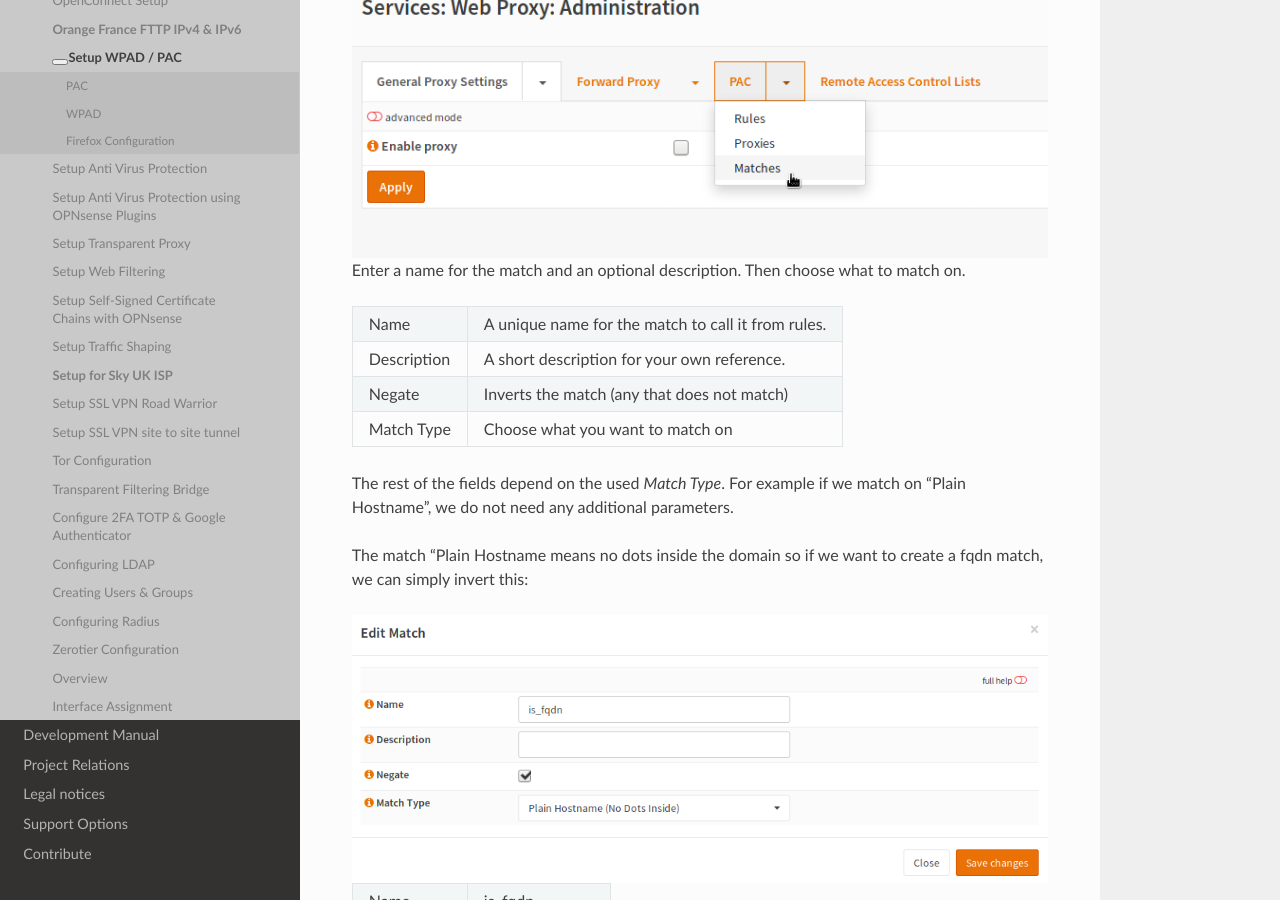
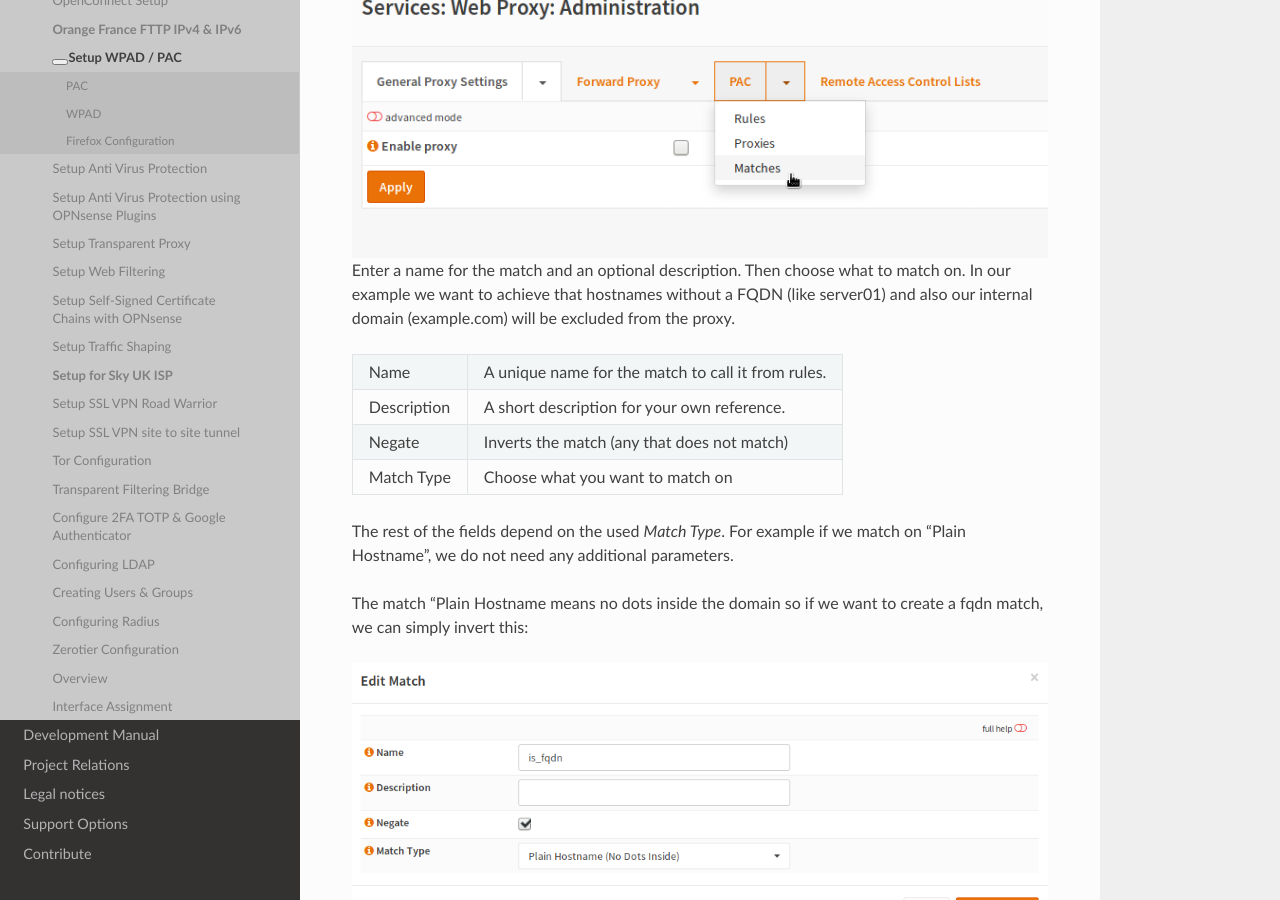
Before and after one commit to opnsense/docs, a Sphinx documentation site: the page built from source/manual/how-tos/pac.rst, in a window 1280 px wide and 900 px high, scrolled down 932 px. Built offline with Sphinx 7.4.7 and the Read the Docs theme 2.0.0, drawn with Linux system fonts in a browser that asks for light colours; nearby versions of some CDN libraries; some web fonts are replaced; library files that are not in the unit come from our copies.

Commit message:
Update to wpad (#43)

```diff
--- a/source/manual/how-tos/pac.rst
+++ b/source/manual/how-tos/pac.rst
@@ -40,7 +40,9 @@ Go to 'Services' -> Proxy -> Configuration and open Match
 .. image:: images/pac_menu_match.png
 
 Enter a name for the match and an optional description.
-Then choose what to match on.
+Then choose what to match on. In our example we want to achieve
+that hostnames without a FQDN (like server01) and also our
+internal domain (example.com) will be excluded from the proxy.
 
 =========== ==================================================
 Name        A unique name for the match to call it from rules.
```
